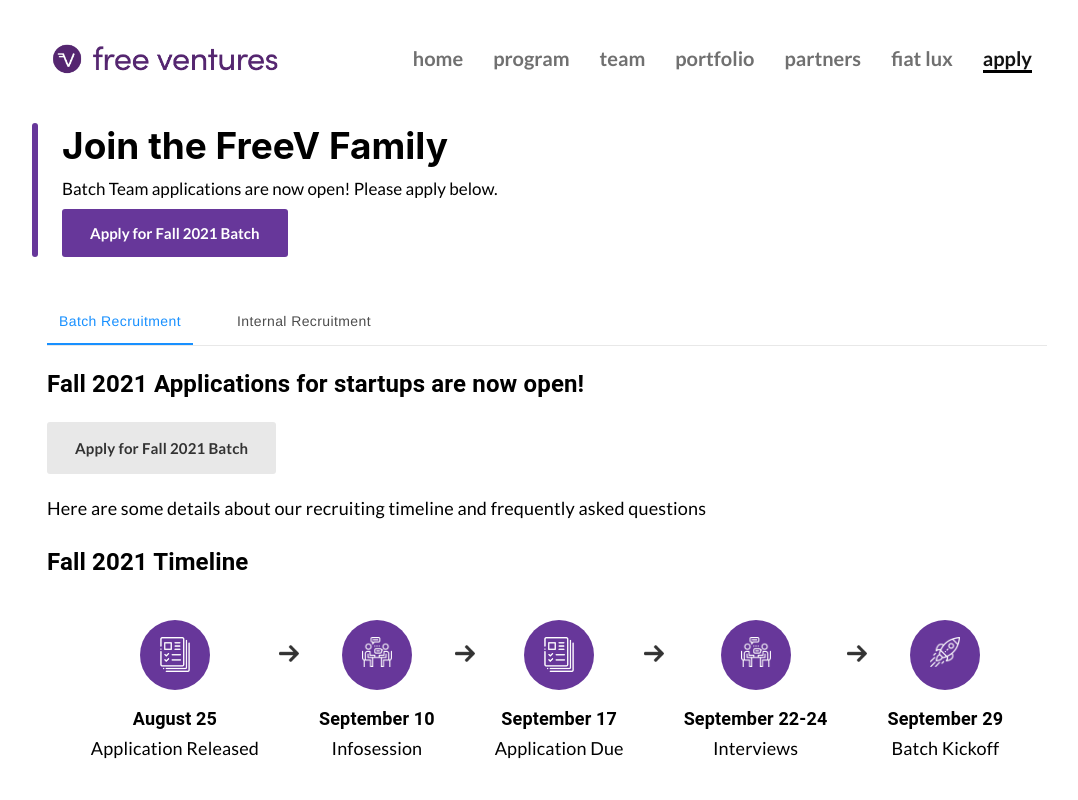
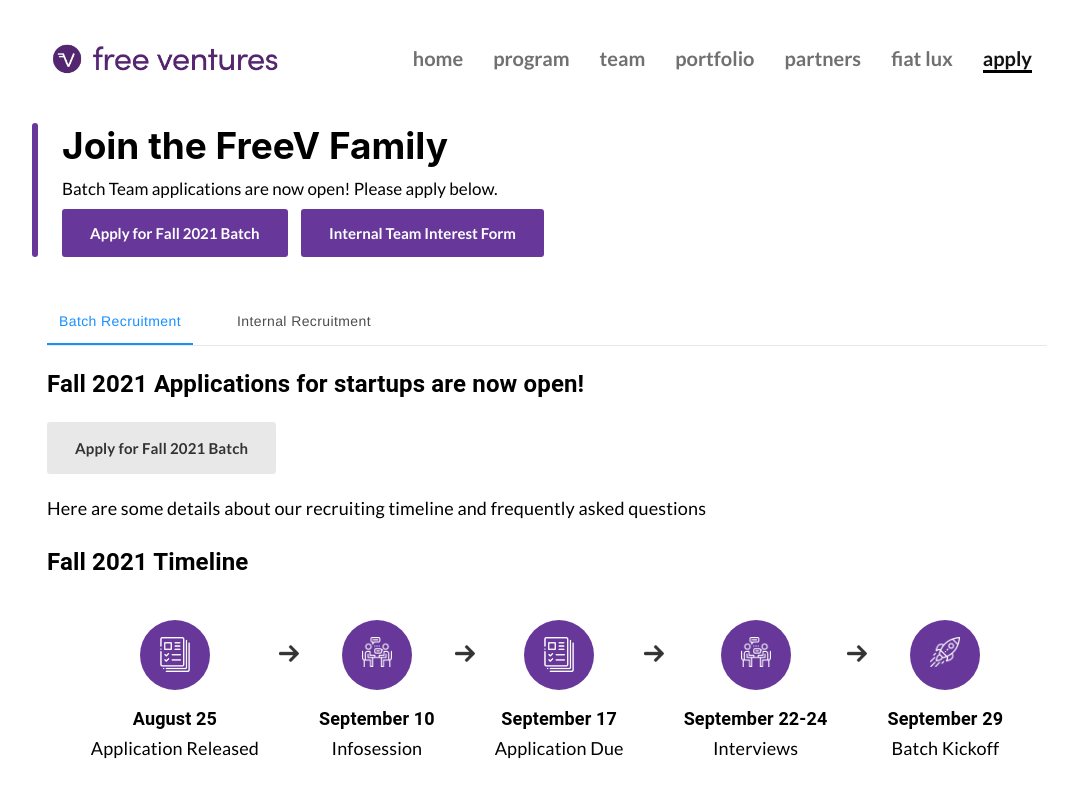
Before and after one commit to Free-Ventures-Cal/website, a React (Create React App) app: page /apply in a window 1280 px wide. Shown: the top 800 px of the page, without its empty margins (93-1171 px from the left). Built offline with nearby package versions, Linux system fonts and the light colour scheme.

Commit message:
Add internal interest form

```diff
--- a/src/Components/Apply.js
+++ b/src/Components/Apply.js
@@ -153,6 +153,9 @@ function Apply(props) {
                 description={'Batch Team applications are now open! Please apply below.'}
             >
                 <a href={airtableLink} className="genericButton" target="_blank" rel="noopener noreferrer">Apply for Fall 2021 Batch</a>
+                &nbsp;
+                &nbsp;
+                <a href="https://forms.gle/47YUmy5eXgaotm169" className="genericButton" target="_blank" rel="noopener noreferrer">Internal Team Interest Form</a>
             </GenericTop>
             <GenericPage>
                 <div className={classes.root}>
--- a/src/Components/Team.js
+++ b/src/Components/Team.js
@@ -54,7 +54,7 @@ import AlumniCardsMarquee from './AlumniCardsMarquee';
 function Team() {
 
     var header = "Meet the Team";
-    var internalRecruitment = true;
+    var internalRecruitment = false;
     var description = "We're a small group of undergraduates who care about the Berkeley startup ecosystem. Interested in joining our team?";
 
     let button;
@@ -64,8 +64,8 @@ function Team() {
         button = <Link to="/apply" className="genericButton">Apply for internal</Link>
     }
     else {
-        description += " Click below to fill out our interest form! We'll email you once we begin recruitment.";
-        button = <a href="https://forms.gle/D1CJuxfxytb3h54G9" target="_blank" className="genericButton">Internal team interest form</a>
+        description += " Click below to fill out our interest form! We'll email you once we begin recruitment in October.";
+        button = <a href="https://forms.gle/47YUmy5eXgaotm169" target="_blank" className="genericButton">Internal Team Interest Form</a>
     }
 
     const peopleContent = [
```
